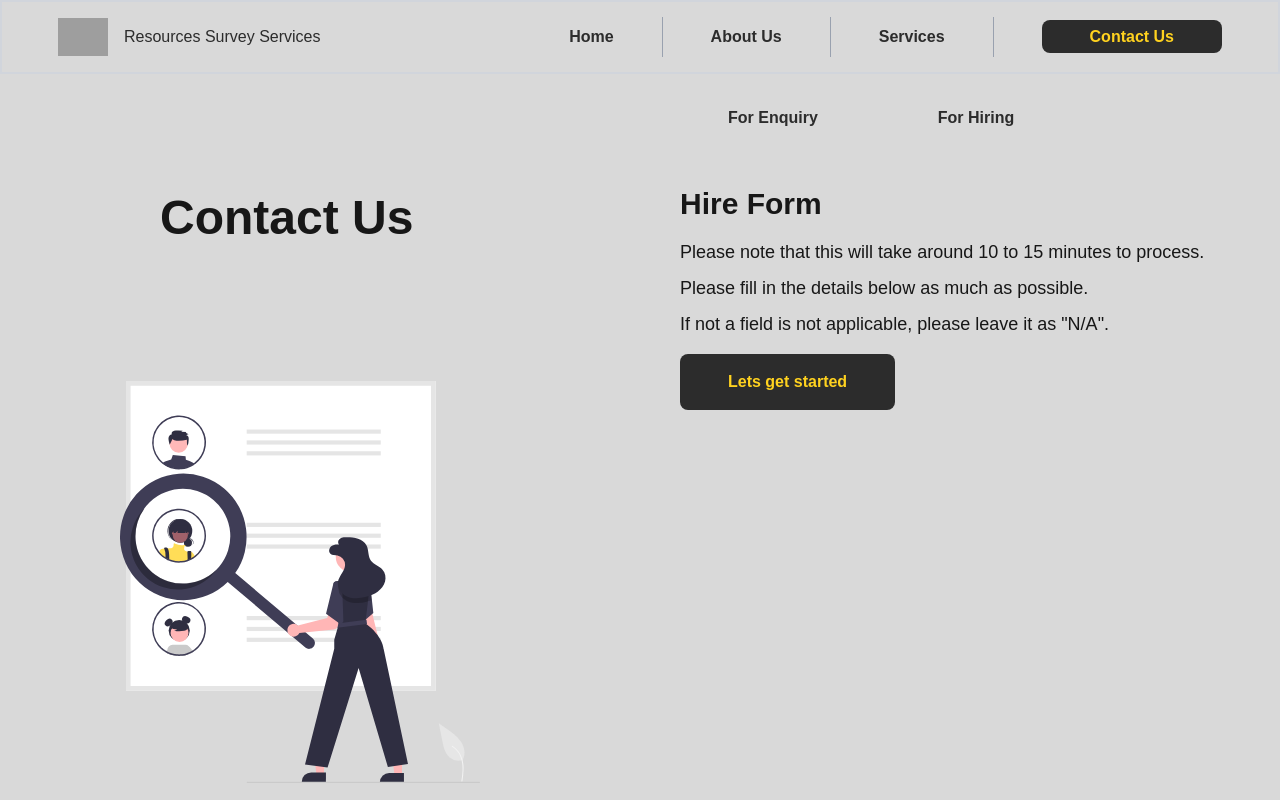
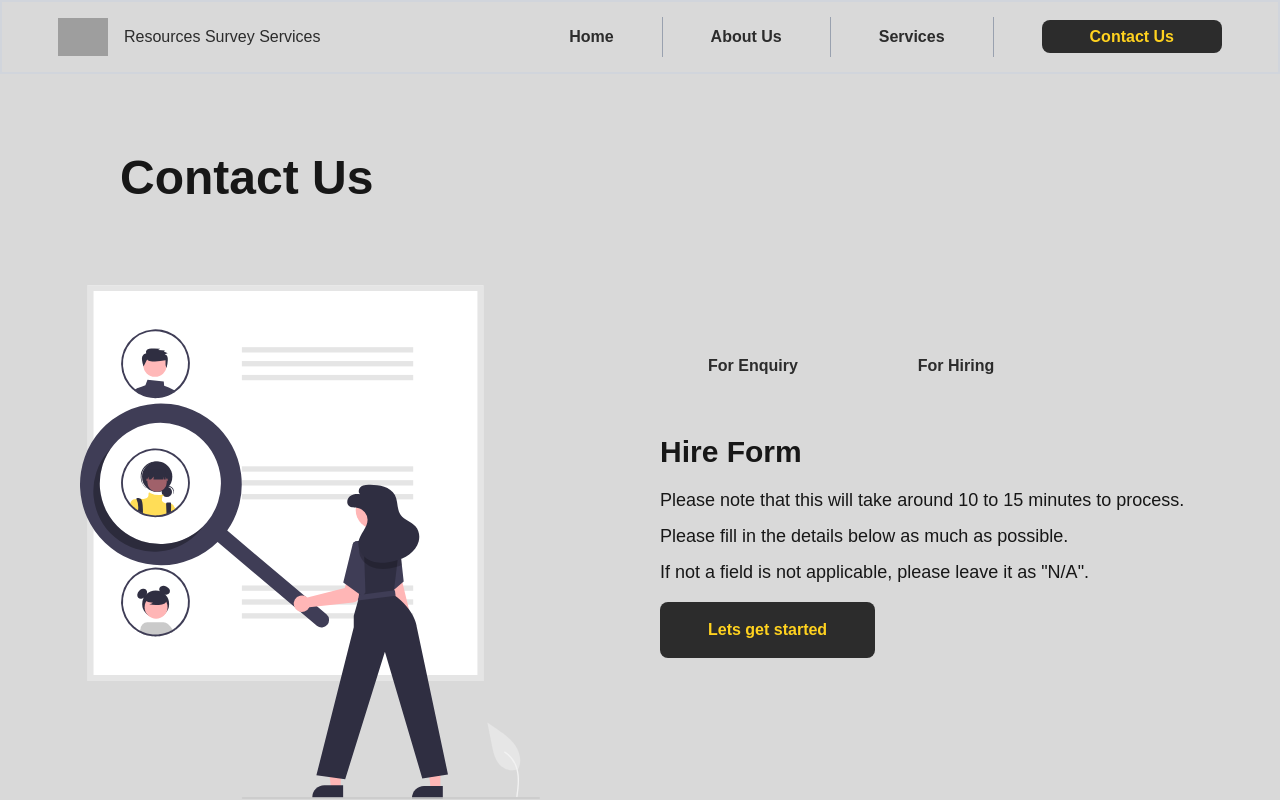
Before and after one commit to IanCheu052/ResourcesSurveyWebsite, a Next.js app in the folder my-app/: page /contact in a window 1280 px wide. Both pictures are taken after a click on the button "For Hiring". Shown: the top 800 px of the page. Built offline with nearby package versions, Linux system fonts and the light colour scheme; grey boxes are pictures that could not be loaded.

Commit message:
adding hire

```diff
--- a/my-app/app/contact/page.tsx
+++ b/my-app/app/contact/page.tsx
@@ -9,8 +9,8 @@ export default function ContactPage() {
     return (
         <div className="bg-(--rs-grey-bg-1) fill-background min-h-screen max-w-screen">
             <Header/>
-            <div className="grid grid-cols-2 items-center min-h-screen max-w-screen gap-x-20">
-                <div className="flex flex-col items-start gap-10 p-30 ">
+            <div className="grid grid-cols-2 items-center min-h-screen max-w-screen gap-x-10">
+                <div className="flex flex-col items-start gap-10 p-20 ">
                     <div className="text-5xl text-start font-bold pl-10">
                         Contact Us
                     </div>
@@ -28,7 +28,7 @@ export default function ContactPage() {
                             For Hiring
                         </button>
                     </div>
-                    <div className="min-w-[85%]">
+                    <div className="min-w-[70%]">
                         {currentForm === "enquiry" ? <EnquiryForm /> : <HireForm />}
                     </div>
                 </div>
--- a/my-app/components/forms/HireForm.tsx
+++ b/my-app/components/forms/HireForm.tsx
@@ -13,7 +13,7 @@ export default function HireForm() {
     ]
 
   return (
-    <div className=" min-h-screen mt-10 gap-6">
+    <div className="mt-10 gap-2">
         {sections[currentSection]}
     </div>
   );
--- a/my-app/components/forms/sections/Section1.tsx
+++ b/my-app/components/forms/sections/Section1.tsx
@@ -1,10 +1,11 @@
 
 export default function Section1({setCurrentSection}: {setCurrentSection: (section: number) => void}) {
     return (
-        <div className="flex flex-col gap-6">
+        <div className="flex flex-col gap-2">
             <h2 className="text-2xl font-bold">Section 1: Personal Information</h2>
 
             <div className="mt-6">
+                <div className="flex flex-col gap-6 sm:grid-cols-2">
                     <label htmlFor="name" className="block text-sm font-medium text-gray-700">
                         Title
                     </label>
@@ -17,7 +18,7 @@ export default function Section1({setCurrentSection}: {setCurrentSection: (secti
                         Name
                     </label>
                     <input type="text" id="name" className="mt-1 block w-full rounded-md border-gray-300 shadow-sm focus:border-indigo-500 focus:ring-indigo-500 sm:text-sm" placeholder="Name"/>
-
+                </div>
                 <label htmlFor="dob" className="block text-sm font-medium text-gray-700 mt-4">
                     Date of Birth
                 </label>
```
Lines whose indentation alone changed are shown as unchanged.
